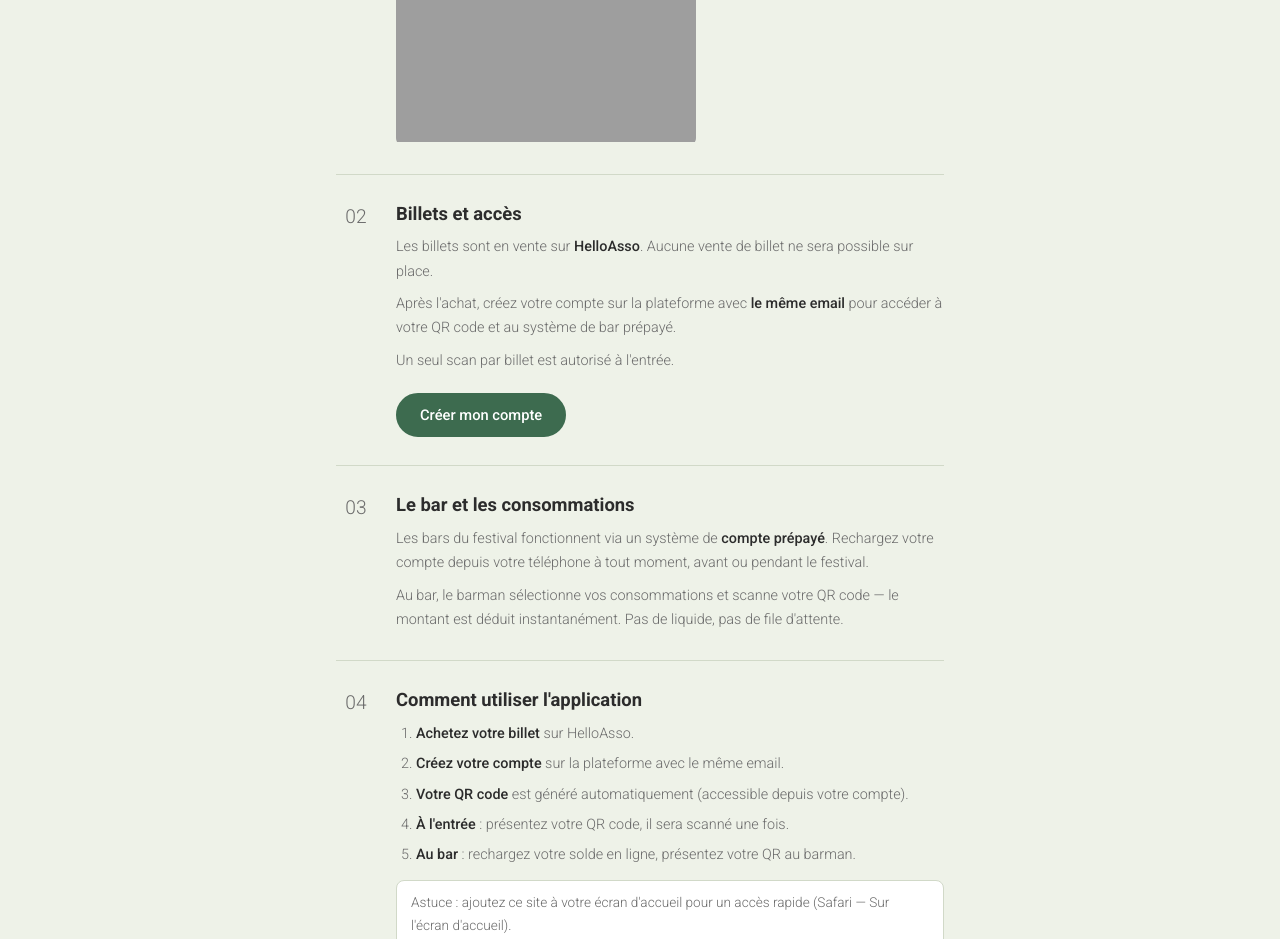
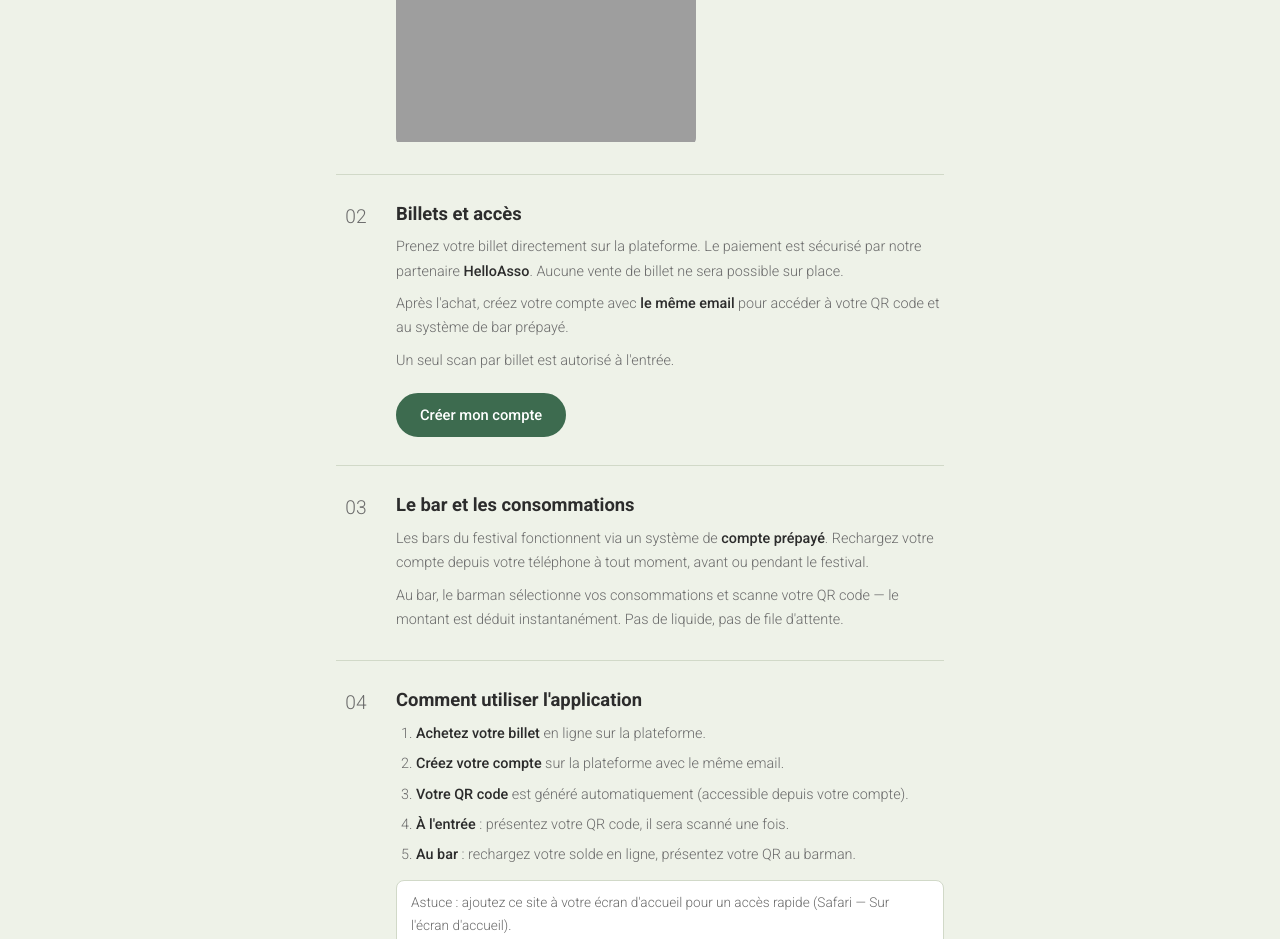
Before and after one commit to ApplegateCorp/SarciApp, a FastAPI app: page /info in a window 1280 px wide. Shown: the part 525-1464 px from the top of the page. Run offline with FastAPI, Linux system fonts and the light colour scheme; grey boxes are pictures that could not be loaded.

Commit message:
Hide ticket amount in wallet history, soften HelloAsso references
- Ticket transactions show dash instead of amount in wallet
- Reword HelloAsso mentions: payment secured by partner, not "buy on HelloAsso"
- Keep HelloAsso branding subtle (info page mentions partner)

Co-Authored-By: Claude Opus 4.6 <noreply@anthropic.com>

```diff
--- a/templates/index.html
+++ b/templates/index.html
@@ -51,7 +51,7 @@
       <div class="feature-block">
         <div class="feature-num">01</div>
         <h3>Votre billet</h3>
-        <p>Achetez sur HelloAsso, créez votre compte ici pour obtenir votre QR code d'entrée et de bar.</p>
+        <p>Prenez votre billet en ligne, créez votre compte ici pour obtenir votre QR code d'entrée et de bar.</p>
         {% if not user %}
         <a href="/register" class="btn-feature">Billetterie</a>
         {% elif not user.ticket_purchased %}
--- a/templates/info.html
+++ b/templates/info.html
@@ -27,8 +27,8 @@
       <div class="info-block-icon">02</div>
       <div class="info-block-body">
         <h2>Billets et accès</h2>
-        <p>Les billets sont en vente sur <strong>HelloAsso</strong>. Aucune vente de billet ne sera possible sur place.</p>
-        <p>Après l'achat, créez votre compte sur la plateforme avec <strong>le même email</strong> pour accéder à votre QR code et au système de bar prépayé.</p>
+        <p>Prenez votre billet directement sur la plateforme. Le paiement est sécurisé par notre partenaire <strong>HelloAsso</strong>. Aucune vente de billet ne sera possible sur place.</p>
+        <p>Après l'achat, créez votre compte avec <strong>le même email</strong> pour accéder à votre QR code et au système de bar prépayé.</p>
         <p>Un seul scan par billet est autorisé à l'entrée.</p>
         {% if not user %}
         <a href="/register" class="btn-primary" style="margin-top:12px;display:inline-block;">Créer mon compte</a>
@@ -53,7 +53,7 @@
       <div class="info-block-body">
         <h2>Comment utiliser l'application</h2>
         <ol class="info-steps">
-          <li><strong>Achetez votre billet</strong> sur HelloAsso.</li>
+          <li><strong>Achetez votre billet</strong> en ligne sur la plateforme.</li>
           <li><strong>Créez votre compte</strong> sur la plateforme avec le même email.</li>
           <li><strong>Votre QR code</strong> est généré automatiquement (accessible depuis votre compte).</li>
           <li><strong>À l'entrée</strong> : présentez votre QR code, il sera scanné une fois.</li>
--- a/templates/register.html
+++ b/templates/register.html
@@ -44,7 +44,7 @@
   <!-- Right: form -->
   <div class="ticket-flow-form">
     <h1>Créer mon compte</h1>
-    <p class="form-sub">Utilisez le même email que sur HelloAsso pour retrouver votre billet.</p>
+    <p class="form-sub">Utilisez le même email que celui de votre achat pour retrouver votre billet.</p>
 
     {% if error %}
     <div class="alert alert-error">{{ error }} <a href="/forgot-password">Mot de passe oublié ?</a></div>
--- a/templates/ticket.html
+++ b/templates/ticket.html
@@ -29,7 +29,7 @@
   <div class="ticket-card no-ticket">
     <div class="ticket-header">
       <h2>Bonjour, {{ user.name }}</h2>
-      <p>Achetez votre billet via HelloAsso ci-dessous. Votre compte sera activé automatiquement.</p>
+      <p>Prenez votre billet ci-dessous. Votre compte sera activé automatiquement.</p>
     </div>
   </div>
 
--- a/templates/wallet.html
+++ b/templates/wallet.html
@@ -39,7 +39,11 @@
         <span class="tx-date">{{ tx.created_at.strftime('%d/%m %H:%M') }}</span>
       </div>
       <span class="tx-amount">
-        {% if tx.amount_cents > 0 %}+{% endif %}{{ "%.2f"|format(tx.amount_cents / 100) }} EUR
+        {% if tx.type == "ticket" %}
+          —
+        {% else %}
+          {% if tx.amount_cents > 0 %}+{% endif %}{{ "%.2f"|format(tx.amount_cents / 100) }} EUR
+        {% endif %}
       </span>
     </div>
     {% endfor %}
```
